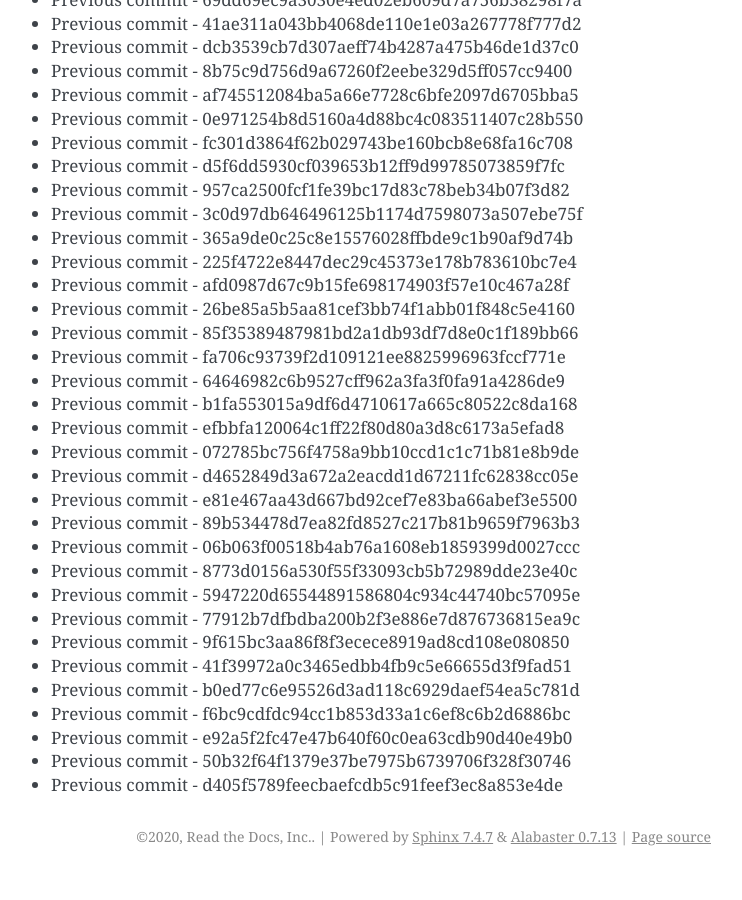
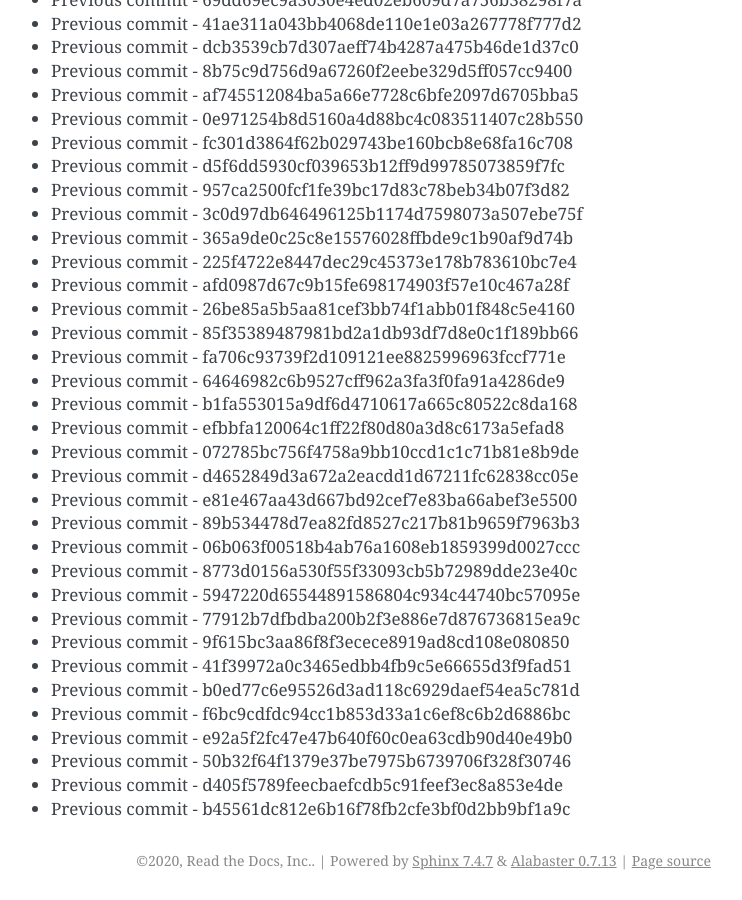
Before and after one commit to readthedocs/rtd-git-stresstest, a Sphinx documentation site: the page built from docs/updates.rst, in a window 1280 px wide and 900 px high, scrolled down 21240 px. Shown: the whole window, without its empty margins (399-1141 px from the left). Built offline with Sphinx 7.4.7, drawn with Linux system fonts in a browser that asks for light colours; before the commit the page ends 22116 px from its top, so only the background shows below that.

Commit message:
Generating commit from previous: b45561dc812e6b16f78fb2cfe3bf0d2bb9bf1a9c

```diff
--- a/docs/updates.rst
+++ b/docs/updates.rst
@@ -924,3 +924,4 @@ It can be tested for any performance characteristics.
 * Previous commit - e92a5f2fc47e47b640f60c0ea63cdb90d40e49b0
 * Previous commit - 50b32f64f1379e37be7975b6739706f328f30746
 * Previous commit - d405f5789feecbaefcdb5c91feef3ec8a853e4de
+* Previous commit - b45561dc812e6b16f78fb2cfe3bf0d2bb9bf1a9c
```
